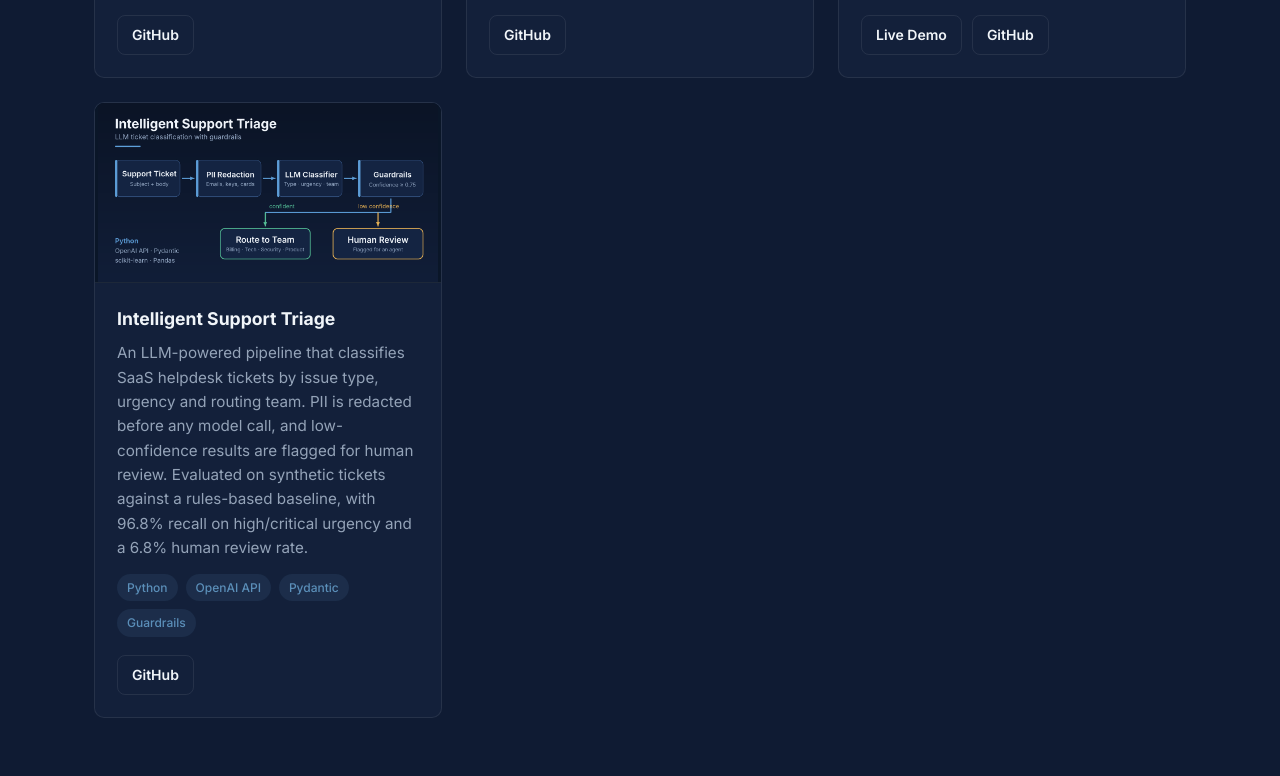
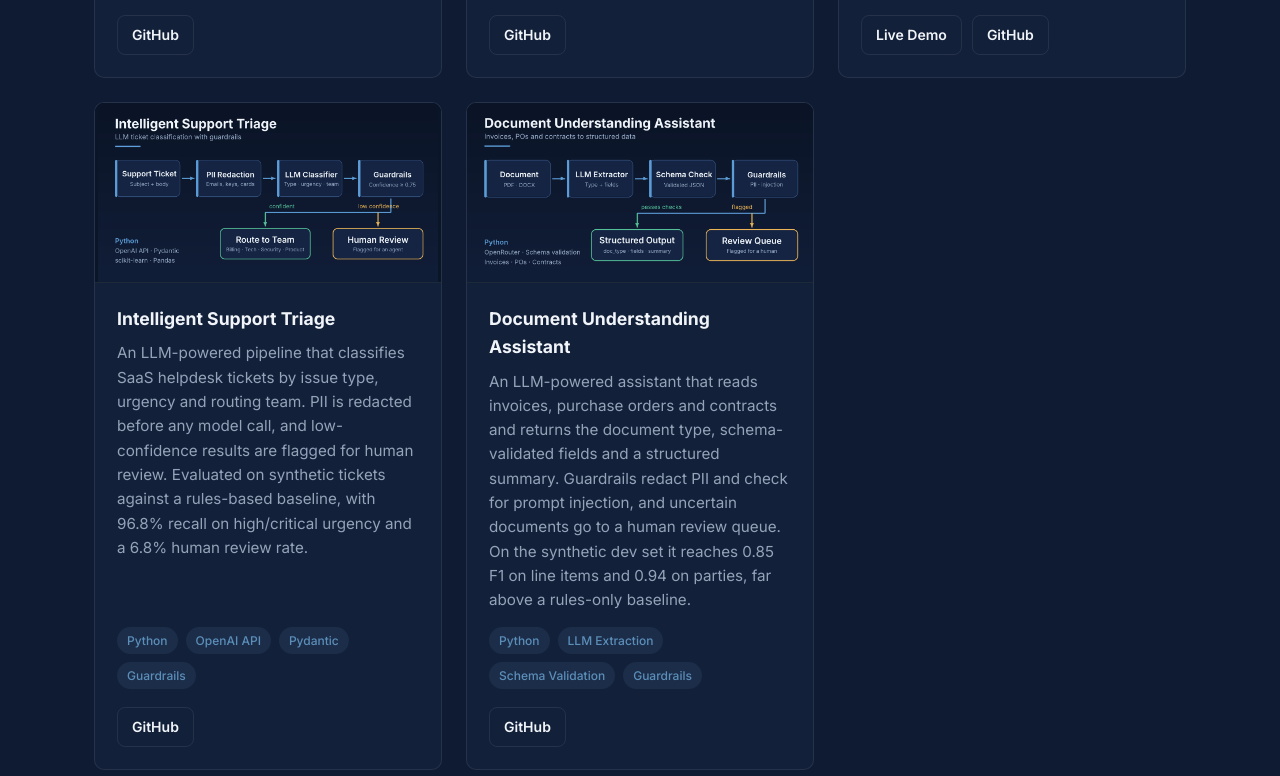
Before and after one commit to Suleman-Sehar/Suleman_Portfolio, a website: page index.html in a window 1280 px wide. Shown: the part 3624-4400 px from the top of the page. Drawn offline with nearby package versions, Linux system fonts and the light colour scheme.

Commit message:
Add Document Understanding Assistant project

```diff
--- a/index.html
+++ b/index.html
@@ -431,6 +431,20 @@
               </div>
             </div>
           </article>
+
+          <article class="project-card reveal">
+            <div class="project-media">
+              <img src="images/document-assistant.png" alt="Document Understanding Assistant pipeline diagram" loading="lazy" onerror="this.style.display='none';">
+            </div>
+            <div class="project-body">
+              <h3>Document Understanding Assistant</h3>
+              <p>An LLM-powered assistant that reads invoices, purchase orders and contracts and returns the document type, schema-validated fields and a structured summary. Guardrails redact PII and check for prompt injection, and uncertain documents go to a human review queue. On the synthetic dev set it reaches 0.85 F1 on line items and 0.94 on parties, far above a rules-only baseline.</p>
+              <div class="tags"><span class="tag">Python</span><span class="tag">LLM Extraction</span><span class="tag">Schema Validation</span><span class="tag">Guardrails</span></div>
+              <div class="project-links">
+                <a href="https://github.com/Suleman-Sehar/document-understanding-assistant" target="_blank" rel="noopener noreferrer">GitHub</a>
+              </div>
+            </div>
+          </article>
         </div>
       </div>
     </section>
```
Also changed, not shown: images/document-assistant.png (added).
